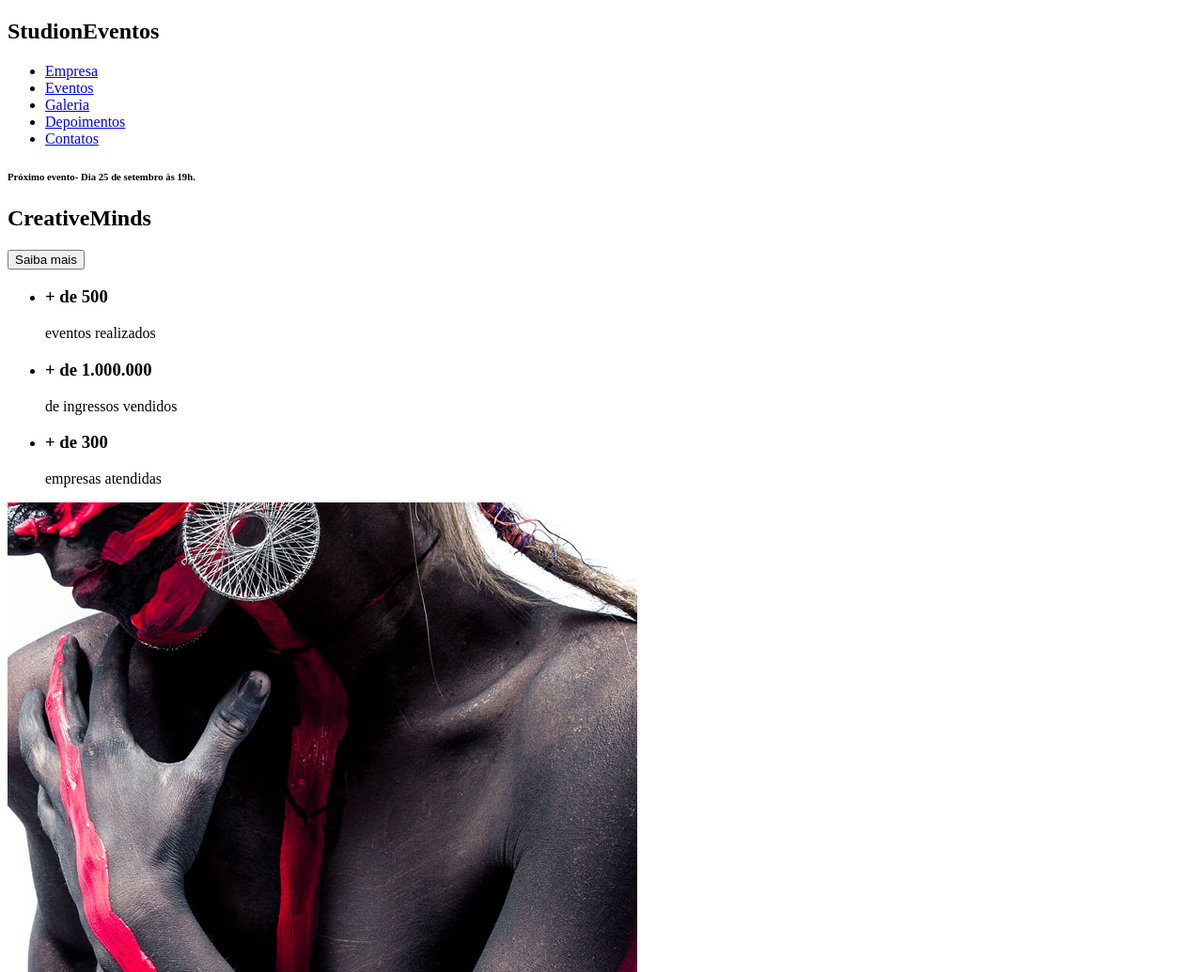
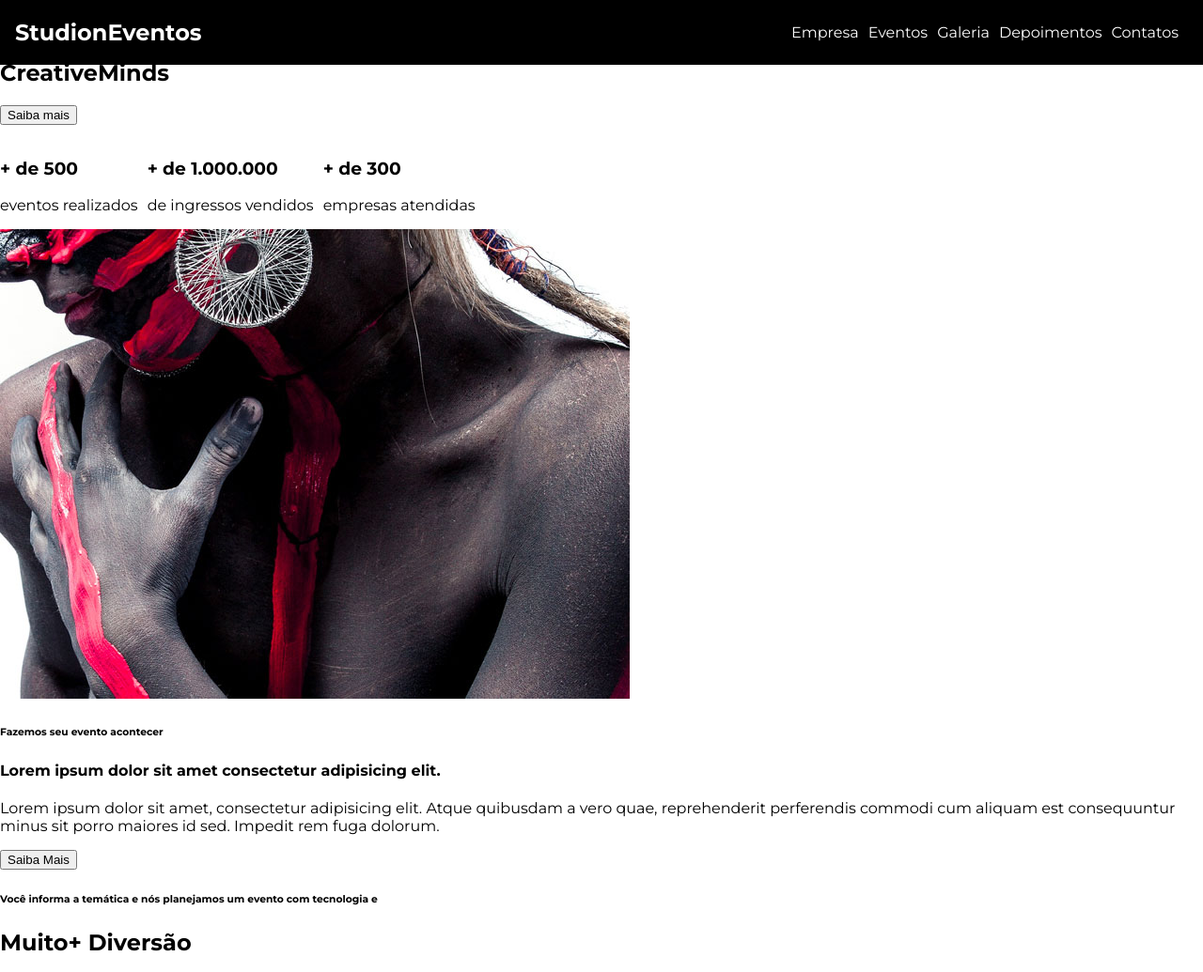
Before and after one commit to estevesg3/studion, a website: page src/index.html in a window 1280 px wide. Shown: the top 1035 px of the page at 94% size. Drawn offline with Linux system fonts and the light colour scheme.

Commit message:
style.css

```diff
--- a/src/index.html
+++ b/src/index.html
@@ -10,16 +10,18 @@
 
     <meta name="viewport" content="width=device-width, initial-scale=1.0">
 
+    <link rel="stylesheet" href="style.css">
+
     <title> Studion </title>
 
 </head>
 
 <body>
 
-    <nav>
+    <nav class="Barra-de-navegação" >
 
         <h1>Studi<span>on</span><span>Eventos</span></h1>
-        <ul>
+        <ul class="links" >
 
             <li>
                 <a href="#Empresa">Empresa</a>
--- /dev/null
+++ b/src/style.css
@@ -0,0 +1,75 @@
+@import url('https://fonts.googleapis.com/css2?family=Montserrat:wght@400;700&display=swap');
+
+* {
+
+    box-sizing: border-box;
+
+}
+
+:root {
+
+    font-family: 'Montserrat', sans-serif;
+
+    font-size: 16px;
+
+}
+
+.Barra-de-navegação {
+
+position: fixed;
+
+background-color: black;
+
+color: white;
+
+top: 0;
+
+left: 0;
+
+width: 100%;
+
+display: grid;
+
+grid-template-columns: 1fr 9fr;
+
+padding: 0 1rem;
+
+align-items: center;
+
+}
+
+body {
+
+    margin: 0;
+
+}
+
+ul {
+
+    display: flex;
+
+    list-style: none;
+
+    padding-left: 0%;
+
+}
+
+li {
+
+    margin-right: 0.625rem;
+
+}
+
+.links {
+
+    justify-self: end;
+
+}
+
+.links a {
+
+    color: white;
+
+    text-decoration: none;
+
+}
```
